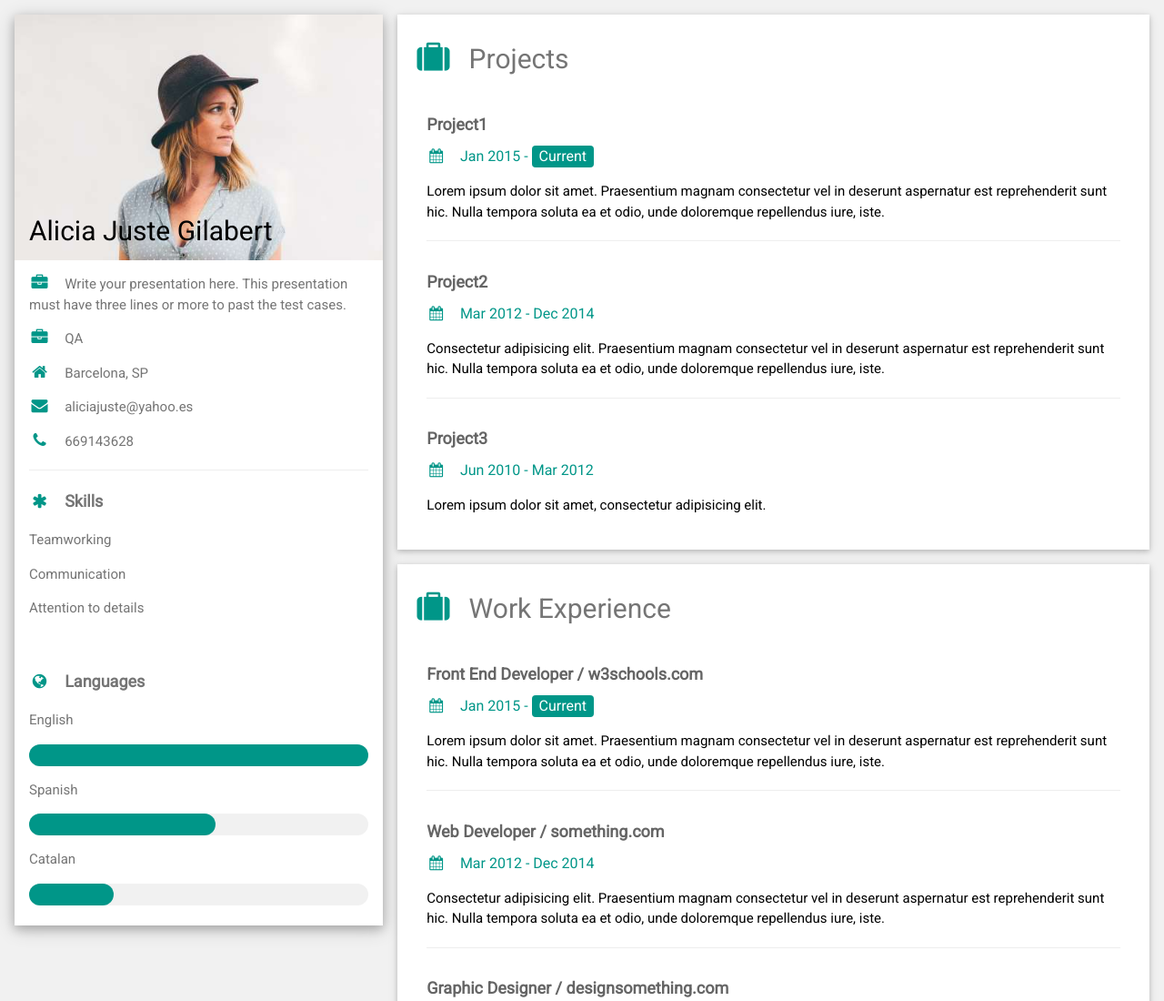
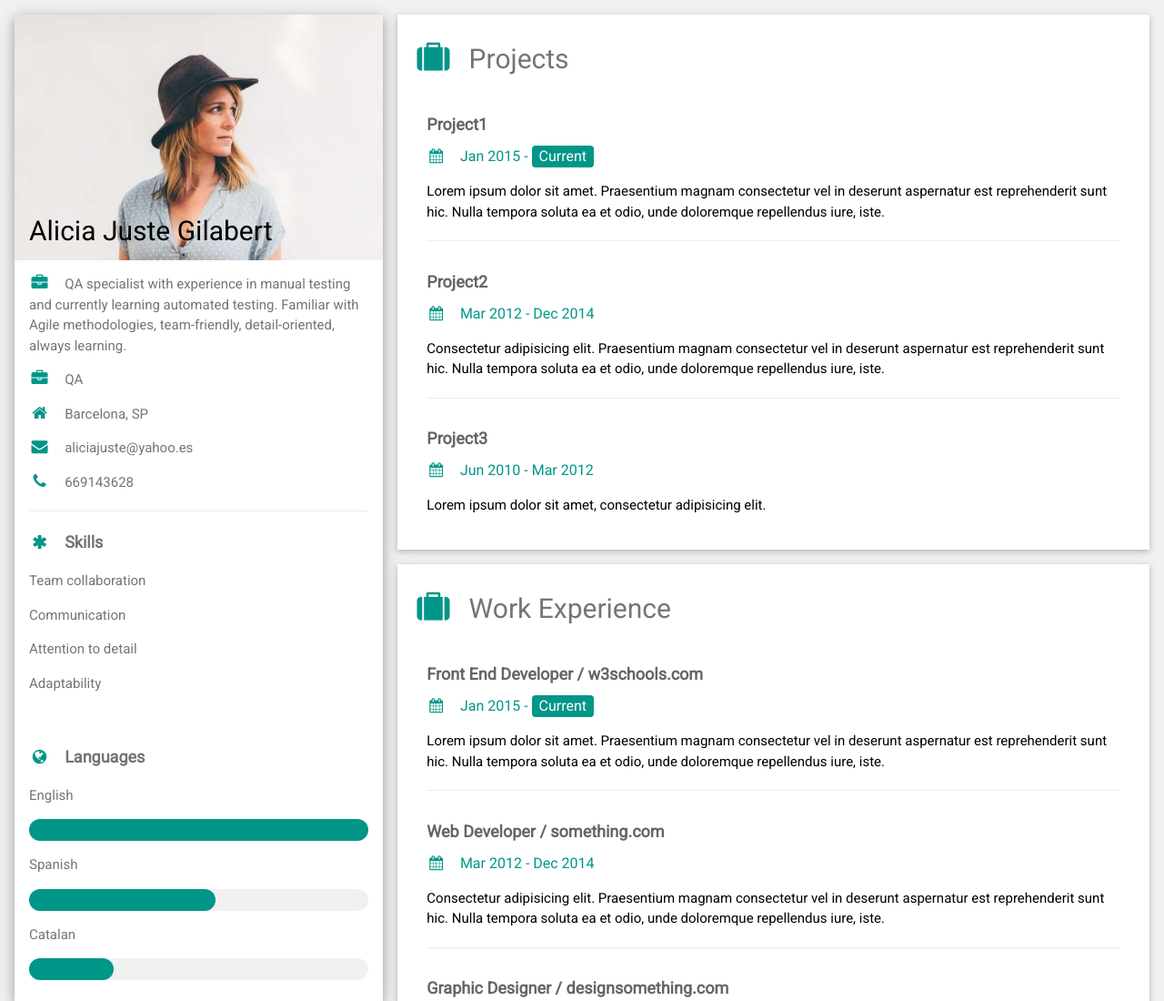
Before and after one commit to Alicia-Juste-organization/CVProject, a plain HTML site: page index.html in a window 1280 px wide. Shown: the top 1100 px of the page at 91% size. Drawn offline with nearby package versions, Linux system fonts and the light colour scheme.

Commit message:
https://aliciajuste-bootcampqa.atlassian.net/browse/CVP-17 New Summary
Summary modified

```diff
--- a/index.html
+++ b/index.html
@@ -2,7 +2,7 @@
 <html>
 
 <head>
-    <title>Alicia Juste Gilabert CV</title>
+    <title>Alicia Juste Gilabert CV 110324</title>
     <meta charset="UTF-8">
     <meta name="viewport" content="width=device-width, initial-scale=1">
     <link rel="stylesheet" href="https://www.w3schools.com/w3css/4/w3.css">
@@ -41,7 +41,9 @@
                         </div>
                     </div>
                     <div class="w3-container">
-                        <p><i class="fa fa-briefcase fa-fw w3-margin-right w3-large w3-text-teal"></i>Write your presentation here. This presentation must have three lines or more to past the test cases.</p>
+                        <p><i class="fa fa-briefcase fa-fw w3-margin-right w3-large w3-text-teal">
+                           </i>QA specialist with experience in manual testing and currently learning automated testing. Familiar with Agile methodologies, team-friendly, detail-oriented, always learning.
+                        </p>
                         <p><i class="fa fa-briefcase fa-fw w3-margin-right w3-large w3-text-teal"></i>QA</p>
                         <p><i class="fa fa-home fa-fw w3-margin-right w3-large w3-text-teal"></i>Barcelona, SP</p>
                         <p><i class="fa fa-envelope fa-fw w3-margin-right w3-large w3-text-teal"></i>aliciajuste@yahoo.es</p>
@@ -50,9 +52,10 @@
 
                         <p class="w3-large"><b><i
                                     class="fa fa-asterisk fa-fw w3-margin-right w3-text-teal"></i>Skills</b></p>
-                        <p>Teamworking</p>
+                        <p>Team collaboration</p>
                         <p>Communication</p>
-                        <p>Attention to details</p>
+                        <p>Attention to detail</p>
+                        <p>Adaptability</p>
                         <br>
 
                         <p class="w3-large w3-text-theme"><b><i
```
Also changed, not shown: Alicia Juste Gilabert CV.html (+1 -1 lines).
